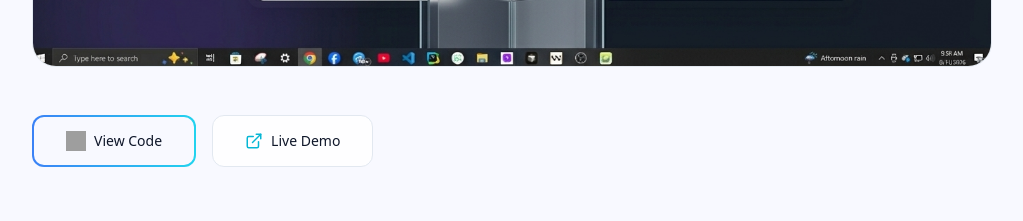
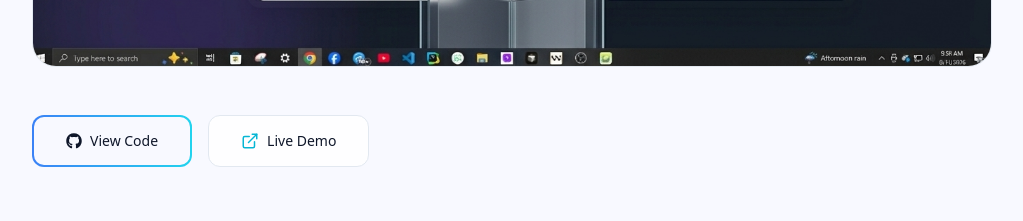
Before and after one commit to msmahfuz3140/My-Portfolio, a Next.js app: page /projects/tutor-finder in a window 1280 px wide. Shown: the part 880-1101 px from the top of the page, without its empty margins (128-1151 px from the left). Built offline with nearby package versions, Linux system fonts and the light colour scheme; grey boxes are pictures that could not be loaded.

Commit message:
some chanches

```diff
--- a/src/app/projects/[id]/page.tsx
+++ b/src/app/projects/[id]/page.tsx
@@ -14,6 +14,7 @@ import {
   Sparkles,
 } from "lucide-react";
 import { projects } from "@/data/projects";
+import { FaGithub } from "react-icons/fa";
 
 interface ProjectPageProps {
   params: Promise<{ id: string }>;
@@ -79,7 +80,7 @@ export default async function ProjectPage({ params }: ProjectPageProps) {
             target="_blank"
             className="gradient-border-btn inline-flex items-center gap-2 px-8 py-3.5 rounded-xl font-label-caps text-sm text-on-background hover:scale-105 transition-transform"
           >
-            <Image src="https://skillicons.dev/icons?i=github" width={20} height={20} className="w-5 h-5" alt="GitHub" />
+            <FaGithub size={16}/>
             View Code
           </Link>
           {project.liveUrl && (
--- a/src/data/services.ts
+++ b/src/data/services.ts
@@ -30,7 +30,7 @@ export const services: Service[] = [
     description: "High-converting landing pages for businesses, portfolios, and product launches.",
     icon: "rocket",
     features: ["Modern UI Design", "Mobile-First Layout", "Contact Integration", "Fast Loading Speed"],
-    price: "From $80",
+    price: "From $30",
   },
   {
     id: "maintenance",
@@ -38,6 +38,6 @@ export const services: Service[] = [
     description: "Quick fixes, performance improvements, and ongoing support for existing projects.",
     icon: "wrench",
     features: ["Bug Fixing", "Performance Tuning", "Feature Updates", "Code Refactoring"],
-    price: "From $50",
+    price: "From $80",
   },
 ];
```
